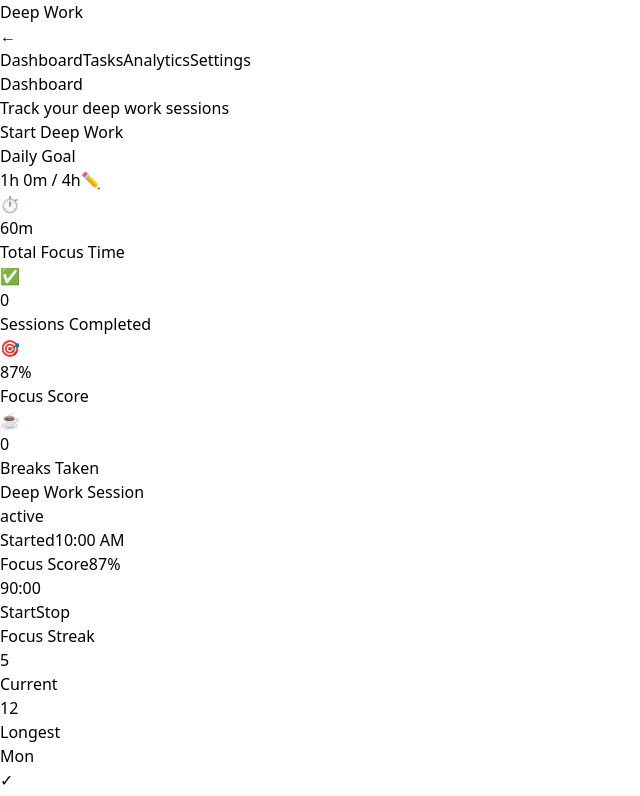
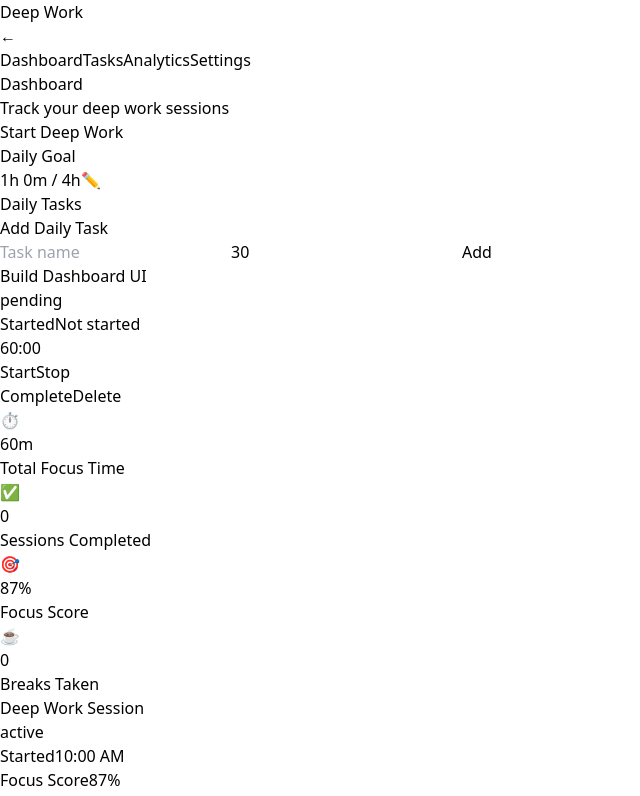
Before and after one commit to Shubhdongare/deep-work-dashboard, a React (Vite) app: page / in a window 1280 px wide. Shown: the top 796 px of the page, without its empty margins (0-640 px from the left). Built offline with nearby package versions, Linux system fonts and the light colour scheme.

Commit message:
feat: Daily task menu card

```diff
--- a/src/components/dashboard/BreakManager.tsx
+++ b/src/components/dashboard/BreakManager.tsx
@@ -112,6 +112,20 @@ const BreakManager = ({ onClose }: BreakManagerProps) => {
           Start
         </button>
 
+        {isRunning ? (
+          <button onClick={pauseBreak} className="bg-blue-600 px-8 py-2 rounded">
+            Pause
+          </button>
+        ) : (
+          <button
+            onClick={resumeBreak}
+            className="bg-blue-600 px-8 py-2 rounded"
+            disabled={timeLeft === 0}
+          >
+            Resume
+          </button>
+        )}
+
         <button onClick={stopBreak} className="bg-yellow-600 px-8 py-2 rounded">
           Stop
         </button>
--- a/src/components/dashboard/DeepWorkCard.tsx
+++ b/src/components/dashboard/DeepWorkCard.tsx
@@ -1,11 +1,11 @@
 import { useEffect, useState } from "react";
 
 interface DeepWorkSession {
-  id: string;
+  id: string | number;
   title: string;
   duration: number;
   startTime: string;
-  status: "active" | "completed" | "paused";
+  status: "active" | "completed" | "paused" | "pending";
   focusScore?: number;
 }
 
@@ -16,6 +16,7 @@ interface DeepWorkCardProps {
   onStop?: () => void;
   onBreak?: () => void;
   onComplete?: () => void;
+  onDelete?: () => void;
   onTick?: () => void;
 }
 
@@ -26,6 +27,7 @@ const DeepWorkCard = ({
   onStop,
   onBreak,
   onComplete,
+  onDelete,
   onTick,
 }: DeepWorkCardProps) => {
   const [timeLeft, setTimeLeft] = useState(session.duration * 60);
@@ -57,25 +59,24 @@ const DeepWorkCard = ({
     return `${minutes}:${secs < 10 ? "0" : ""}${secs}`;
   };
 
-  const formatDuration = (minutes: number) => {
-    return `${minutes} min`;
-  };
-
   const startSession = () => {
     setIsRunning(true);
   };
 
   const pauseSession = () => {
     setIsRunning(false);
+    onPause?.();
   };
 
   const resumeSession = () => {
     setIsRunning(true);
+    onResume?.();
   };
 
   const stopSession = () => {
     setIsRunning(false);
     setTimeLeft(session.duration * 60);
+    onStop?.();
   };
 
   return (
@@ -163,6 +164,28 @@ const DeepWorkCard = ({
           Stop
         </button>
       </div>
+
+      {(onComplete || onDelete) && (
+        <div className="flex justify-between mt-4">
+          {onComplete && (
+            <button
+              onClick={onComplete}
+              className="bg-green-600 px-3 py-1 rounded text-sm"
+            >
+              Complete
+            </button>
+          )}
+
+          {onDelete && (
+            <button
+              onClick={onDelete}
+              className="bg-red-700 px-3 py-1 rounded text-sm"
+            >
+              Delete
+            </button>
+          )}
+        </div>
+      )}
     </div>
   );
 };
--- a/src/pages/Dashboard.tsx
+++ b/src/pages/Dashboard.tsx
@@ -6,6 +6,14 @@ import DeepWorkCard from "../components/dashboard/DeepWorkCard";
 import FocusStreak from "../components/dashboard/FocusStreak";
 import MicroTimeline from "../components/dashboard/MicroTimeline";
 import BreakManager from "../components/dashboard/BreakManager";
+
+type Task = {
+  id: string;
+  title: string;
+  duration: number;
+  startTime: string;
+  status: "pending" | "completed";
+};
 
 const Dashboard = () => {
   const [sidebarOpen, setSidebarOpen] = useState(true);
@@ -17,6 +25,51 @@ const Dashboard = () => {
   const [goalInput, setGoalInput] = useState(4);
 
   const progress = Math.min((totalFocusTime / dailyGoal) * 100, 100);
+
+  const [tasks, setTasks] = useState<Task[]>([
+    {
+      id: "1",
+      title: "Build Dashboard UI",
+      duration: 60,
+      startTime: "Not started",
+      status: "pending" as const,
+    },
+  ]);
+
+  const [taskTitle, setTaskTitle] = useState("");
+  const [taskDuration, setTaskDuration] = useState(30);
+
+  const addTask = () => {
+    if (!taskTitle) return;
+
+    const newTask = {
+      id: Date.now().toString(),
+      title: taskTitle,
+      duration: taskDuration,
+      startTime: "Not started",
+      status: "pending" as const,
+    };
+
+    setTasks([...tasks, newTask]);
+    setTaskTitle("");
+  };
+
+  const toggleTaskComplete = (id: string) => {
+    setTasks((prev) =>
+      prev.map((task) =>
+        task.id === id
+          ? {
+              ...task,
+              status: task.status === "completed" ? "pending" : "completed",
+            }
+          : task
+      )
+    );
+  };
+
+  const deleteTask = (id: string) => {
+    setTasks((prev) => prev.filter((task) => task.id !== id));
+  };
 
   // Mock data
   const stats = [
@@ -156,6 +209,47 @@ const Dashboard = () => {
               </div>
             </div>
 
+            <div className="space-y-4">
+              <h3 className="text-lg font-semibold">Daily Tasks</h3>
+
+              <div className="bg-slate-900 p-4 rounded-xl border border-slate-800">
+                <h3 className="text-lg font-semibold mb-3">Add Daily Task</h3>
+
+                <div className="flex gap-3">
+                  <input
+                    type="text"
+                    placeholder="Task name"
+                    value={taskTitle}
+                    onChange={(e) => setTaskTitle(e.target.value)}
+                    className="flex-1 bg-slate-800 px-3 py-2 rounded"
+                  />
+
+                  <input
+                    type="number"
+                    value={taskDuration}
+                    onChange={(e) => setTaskDuration(Number(e.target.value))}
+                    className="w-24 bg-slate-800 px-3 py-2 rounded"
+                  />
+
+                  <button
+                    onClick={addTask}
+                    className="bg-blue-600 px-4 py-2 rounded"
+                  >
+                    Add
+                  </button>
+                </div>
+              </div>
+
+              {tasks.map((task) => (
+                <DeepWorkCard
+                  key={task.id}
+                  session={task}
+                  onComplete={() => toggleTaskComplete(task.id)}
+                  onDelete={() => deleteTask(task.id)}
+                />
+              ))}
+            </div>
+
             {/* Progress Bar Container */}
             <div className="w-full bg-slate-800 h-3 rounded">
               {/* THIS IS WHERE YOU ADD IT */}
```
Also changed, not shown: 1 other file (tests, documents, lock files or other folders).
